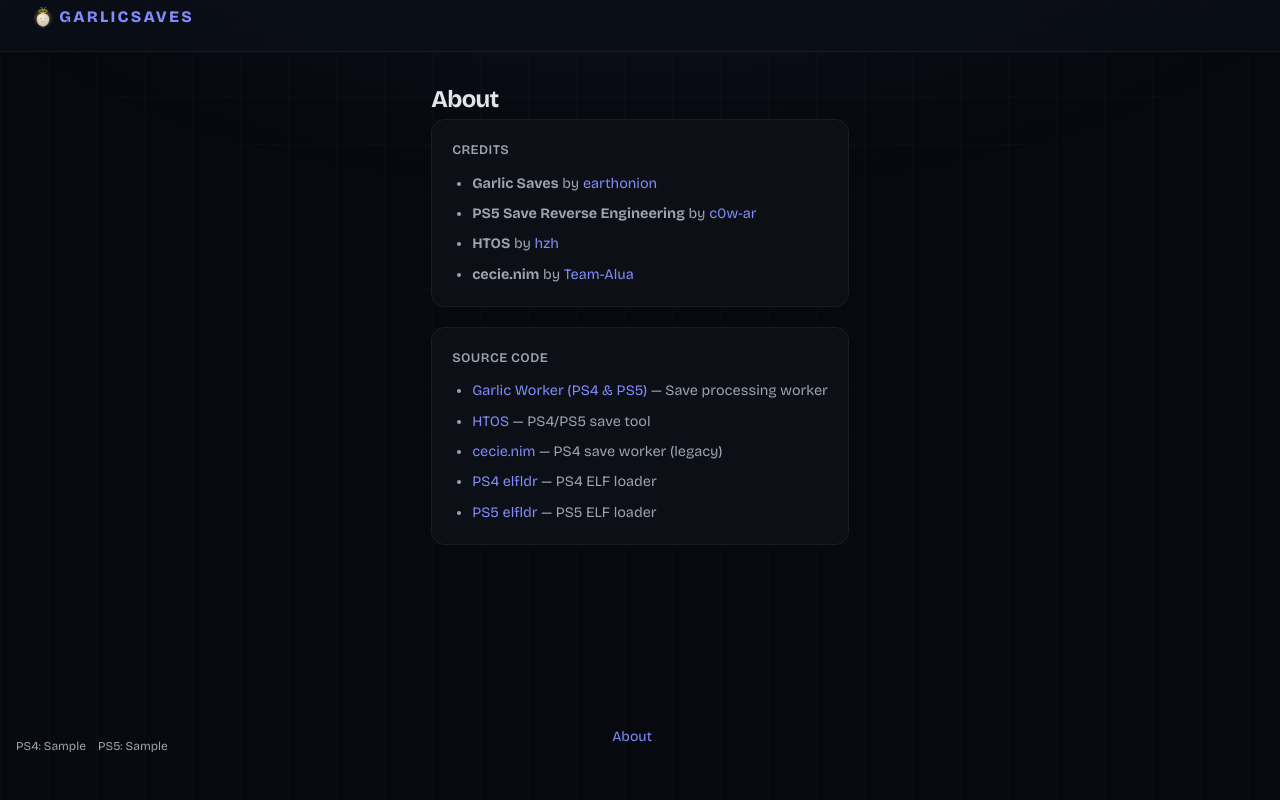
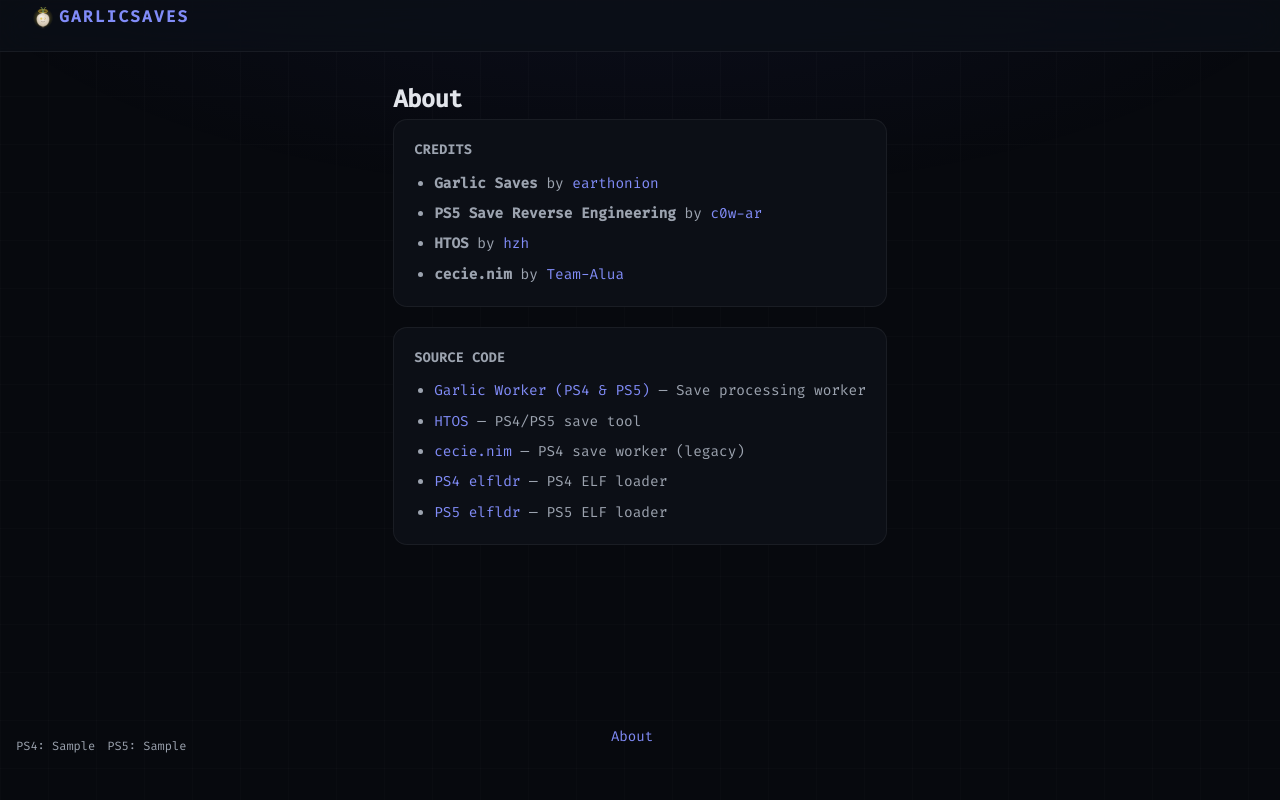
Before and after one commit to earthonion/HTOS-web, a Python web app: template templates/about.html in a window 1280 px wide. Run offline with Jinja, Linux system fonts and the light colour scheme; the template is opened without the code that fills it: most values are stand-ins (such as "Sample title", 1, 10 or a date in 2020).

Commit message:
Switch site-wide font to Fira Code mono

```diff
--- a/static/style.css
+++ b/static/style.css
@@ -59,7 +59,7 @@
 
 /* ═══ BODY ═══ */
 body {
-    font-family: 'Bricolage Grotesque', system-ui, sans-serif;
+    font-family: 'Fira Code', 'JetBrains Mono', monospace;
     background: var(--bg-0);
     color: var(--text-1);
     min-height: 100vh;
```
